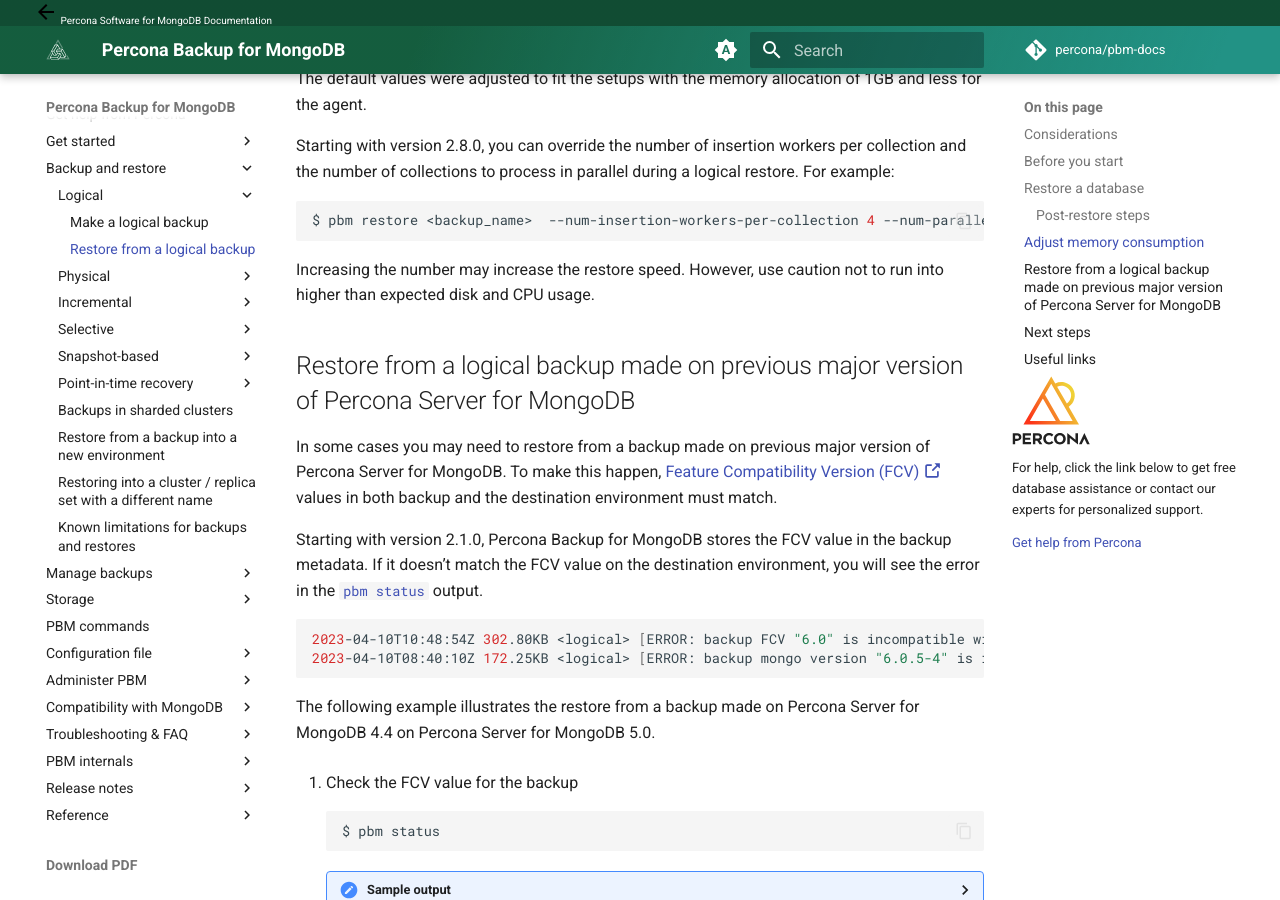
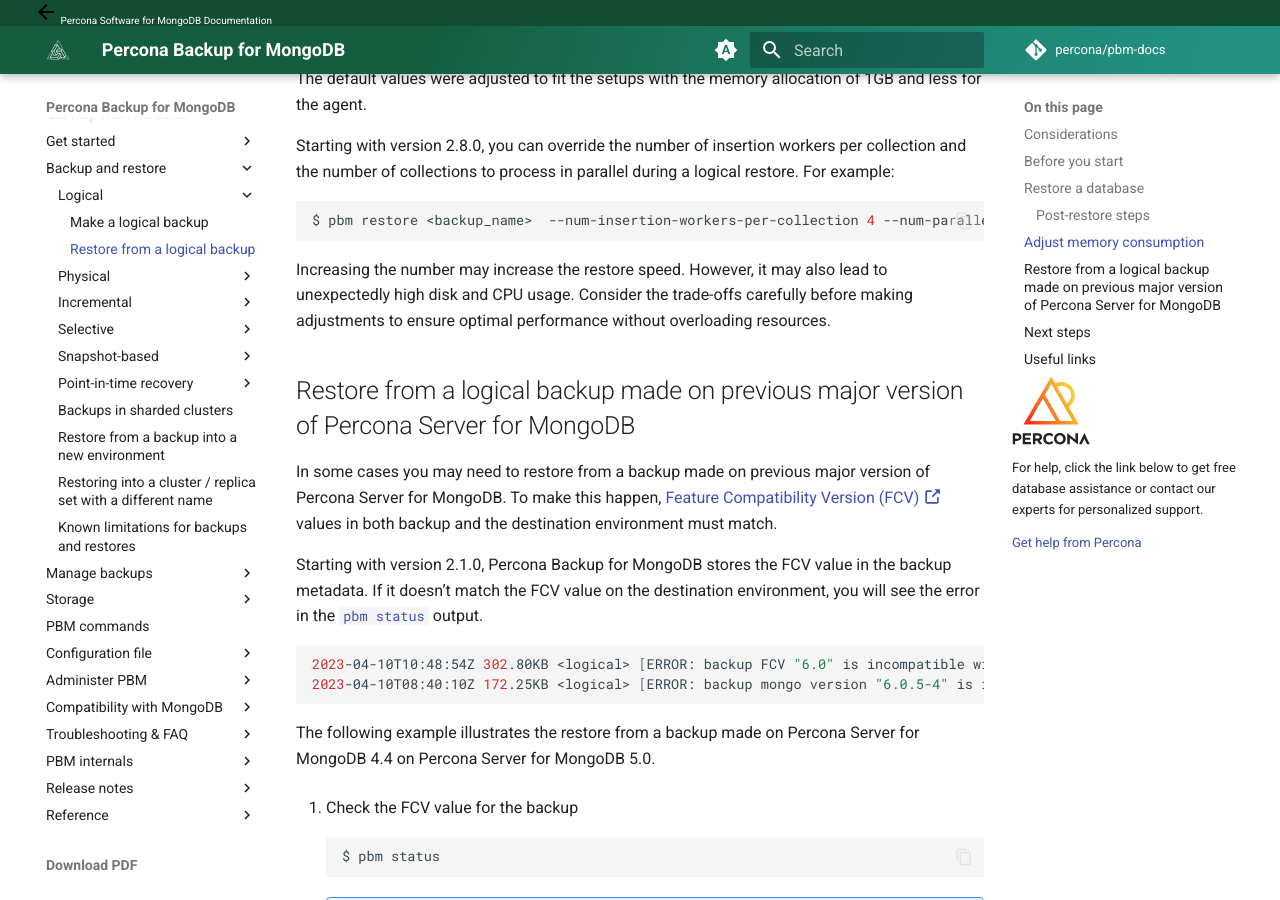
Before and after one commit to percona/pbm-docs, an MkDocs documentation site: the page built from docs/usage/restore.md, in a window 1280 px wide and 900 px high, scrolled down 2497 px. Built offline with MkDocs 1.6.1 and Material for MkDocs 9.7.7, drawn with Linux system fonts in a browser that asks for light colours; nearby versions of some CDN libraries; comment, search, counter and statistics services are not loaded.

Commit message:
Update restore.md
Extended the explanation about tradeoffs to add more clarity

````diff
--- a/docs/usage/restore.md
+++ b/docs/usage/restore.md
@@ -85,7 +85,7 @@
 $ pbm restore <backup_name>  --num-insertion-workers-per-collection 4 --num-parallel-collections 8
 ```
 
-Increasing the number may increase the restore speed. However, use caution not to run into higher than expected disk and CPU usage.
+Increasing the number may increase the restore speed. However, it may also lead to unexpectedly high disk and CPU usage. Consider the trade-offs carefully before making adjustments to ensure optimal performance without overloading resources.
 
 ## Restore from a logical backup made on previous major version of Percona Server for MongoDB
 
````
